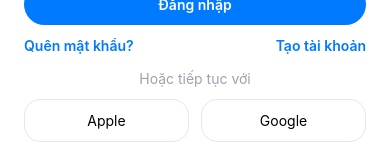
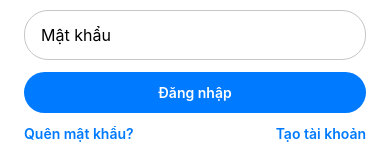
Before and after one commit to TuanNguyen212204/Bambi-Kitchen-Mobile, a React Native app: screen /Login in a window 390 px wide. Shown: the part 678-841 px from the top of the page. Built offline with nearby package versions, Linux system fonts and the light colour scheme.

Commit message:
feat(login): khÃ´i phá»¥c layout banner full-bleed + sheet bo gÃ³c, input pill, khÃ´ng logo, sheet cháº¡m Ä‘Ã¡y theo insets

```diff
--- a/src/features/auth/screens/LoginScreen.tsx
+++ b/src/features/auth/screens/LoginScreen.tsx
@@ -1,17 +1,15 @@
 import React, { useState } from 'react';
-import { Alert, KeyboardAvoidingView, Platform } from 'react-native';
+import { Alert, KeyboardAvoidingView, Platform, Dimensions, StatusBar, ImageBackground, View } from 'react-native';
 import { SafeAreaView, useSafeAreaInsets } from 'react-native-safe-area-context';
-import { Image, ImageBackground, Dimensions, StatusBar, View, Text } from 'react-native';
 import styled from 'styled-components/native';
 import Button from '@components/common/Button';
-import { COLORS, SIZES } from '@constants';
+import { COLORS } from '@constants';
 import { useAppDispatch, useAppSelector } from '@store/store';
 import { loginThunk } from '@store/thunks/authThunks';
 
 const Container = styled(View)`
   flex: 1;
   background-color: #ffffff;
-  justify-content: center;
 `;
 
 const Center = styled(View)`
@@ -39,8 +37,6 @@
   left: 0;
   right: 0;
 ` as any;
-
-// Logo removed per new design
 
 const Title = styled.Text`
   font-size: 26px;
@@ -90,7 +86,6 @@
     }
     try {
       await dispatch(loginThunk({ username, password } as any)).unwrap();
-      // RootNavigator sẽ điều hướng theo role
     } catch (e: any) {
       Alert.alert('Đăng nhập thất bại', e?.message || 'Vui lòng kiểm tra thông tin');
     }
@@ -104,12 +99,11 @@
           <Banner
             source={require('../../../../assets/LoginPage/loginPage1.png')}
             resizeMode="cover"
-            style={{ height: Dimensions.get('window').height * 0.58 }}
+            style={{ height: Dimensions.get('window').height * 0.6 }}
           />
           <Sheet style={{ bottom: -insets.bottom }}>
             <Title>Chào mừng trở lại 👋</Title>
             <Subtitle>Đăng nhập để tiếp tục với Bambi Kitchen</Subtitle>
-
             <Input
               placeholder="Email hoặc tên đăng nhập"
               autoCapitalize="none"
@@ -125,25 +119,11 @@
               onChangeText={setPassword}
               returnKeyType="done"
             />
-
             <Button title="Đăng nhập" onPress={onLogin} loading={loading} fullWidth style={{ borderRadius: 24 }} />
-
             <Row>
               <LinkText onPress={() => navigation.navigate('ForgotPassword')}>Quên mật khẩu?</LinkText>
               <LinkText onPress={() => navigation.navigate('Register')}>Tạo tài khoản</LinkText>
             </Row>
-
-            <View style={{ alignItems: 'center', marginTop: 16 }}>
-              <Text style={{ color: '#9CA3AF' }}>Hoặc tiếp tục với</Text>
-            </View>
-            <View style={{ flexDirection: 'row', gap: 12, marginTop: 12 }}>
-              <View style={{ flex: 1, borderWidth: 1, borderColor: '#E5E7EB', borderRadius: 16, paddingVertical: 12, alignItems: 'center' }}>
-                <Text>Apple</Text>
-              </View>
-              <View style={{ flex: 1, borderWidth: 1, borderColor: '#E5E7EB', borderRadius: 16, paddingVertical: 12, alignItems: 'center' }}>
-                <Text>Google</Text>
-              </View>
-            </View>
           </Sheet>
         </Center>
       </KeyboardAvoidingView>
```
Lines whose indentation alone changed are shown as unchanged.
